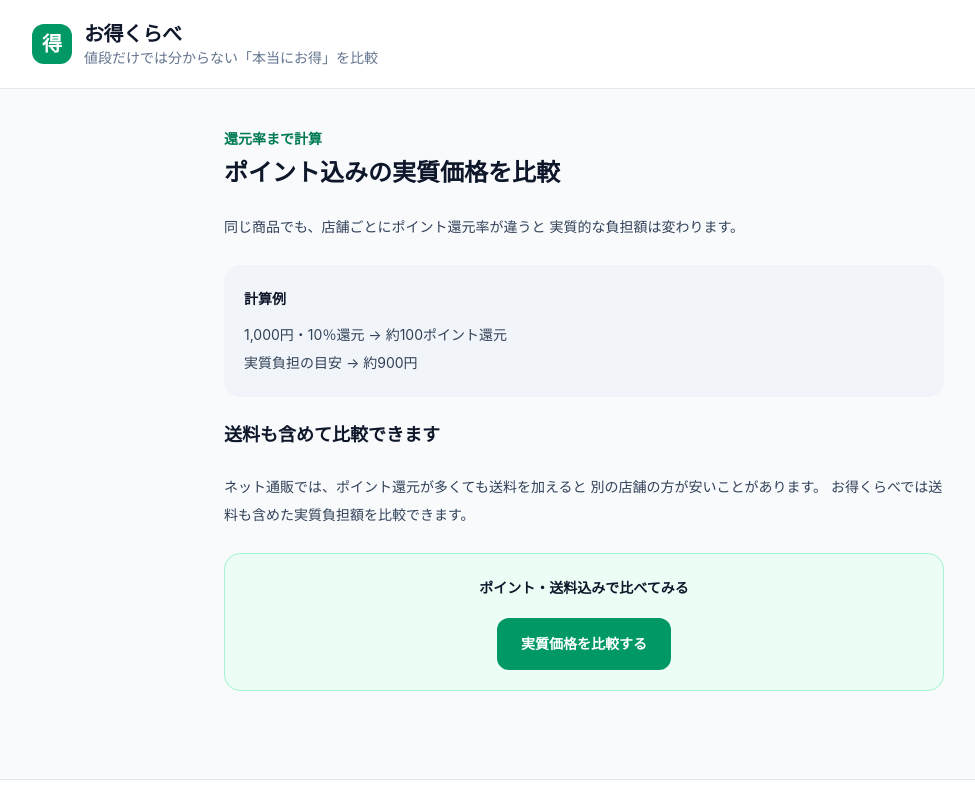
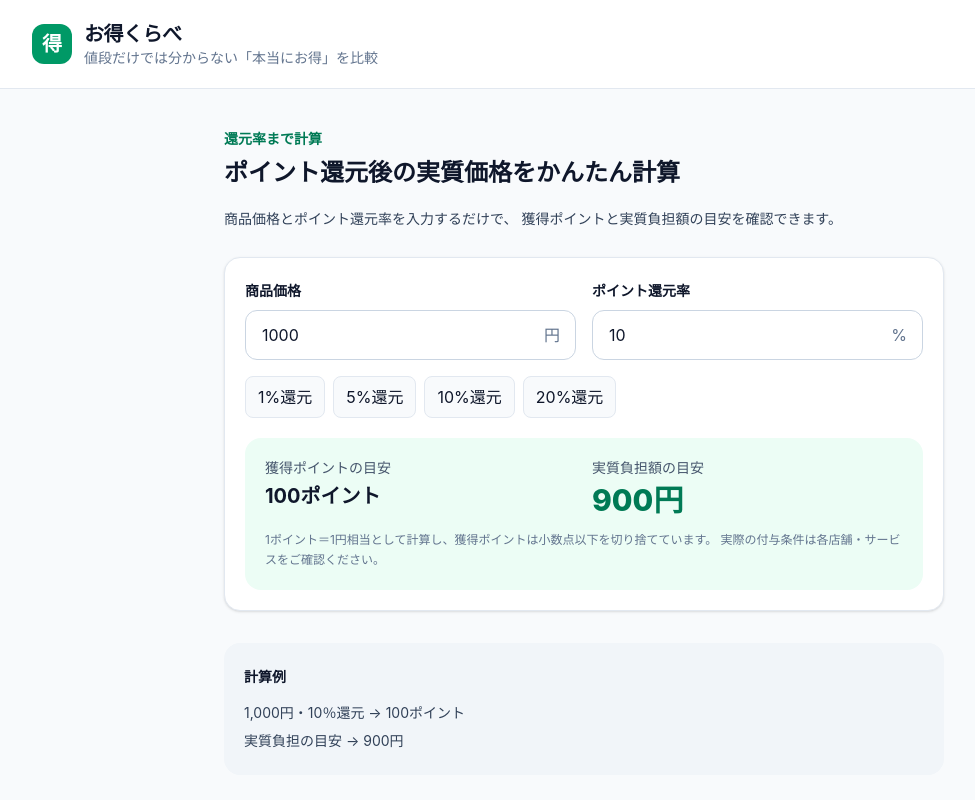
Before and after one commit to atm1510otoku/otoku-kurabe, a Next.js app: page /points in a window 1280 px wide. Shown: the top 800 px of the page, without its empty margins (56-1031 px from the left). Built offline with nearby package versions, Linux system fonts and the light colour scheme; no server answers.

Commit message:
Add interactive points calculator

```diff
--- a/app/lib/calculator.ts
+++ b/app/lib/calculator.ts
@@ -135,6 +135,28 @@ export function calculateDiscount(
   };
 }
 
+export function calculatePoints(
+  price: number,
+  pointRate: number,
+) {
+  const normalizedPrice = Math.max(0, price);
+  const normalizedRate = Math.max(0, pointRate);
+  const earnedPoints = Math.floor(
+    normalizedPrice * (normalizedRate / 100),
+  );
+  const effectivePrice = Math.max(
+    0,
+    normalizedPrice - earnedPoints,
+  );
+
+  return {
+    price: normalizedPrice,
+    pointRate: normalizedRate,
+    earnedPoints,
+    effectivePrice,
+  };
+}
+
 export function calculate(product: Product) {
   const meta = getUnitMeta(product.unit);
 
@@ -165,7 +187,8 @@ export function calculate(product: Product) {
 
   const discountedPrice = discount.discountedPrice;
   const afterCoupon = Math.max(0, discountedPrice - coupon);
-  const earnedPoints = Math.floor(afterCoupon * (pointRate / 100));
+  const pointResult = calculatePoints(afterCoupon, pointRate);
+  const earnedPoints = pointResult.earnedPoints;
   const payment = afterCoupon + shipping;
   const effectivePrice = Math.max(0, payment - earnedPoints);
 
--- /dev/null
+++ b/app/points/PointsCalculator.tsx
@@ -0,0 +1,103 @@
+"use client";
+
+import { useMemo, useState } from "react";
+import { calculatePoints } from "../lib/calculator";
+
+export default function PointsCalculator() {
+  const [price, setPrice] = useState("1000");
+  const [pointRate, setPointRate] = useState("10");
+
+  const result = useMemo(
+    () =>
+      calculatePoints(
+        Number(price) || 0,
+        Number(pointRate) || 0,
+      ),
+    [price, pointRate],
+  );
+
+  const formatPrice = (value: number) =>
+    value.toLocaleString("ja-JP", {
+      maximumFractionDigits: 2,
+    });
+
+  return (
+    <div className="rounded-2xl border border-slate-200 bg-white p-5 shadow-sm">
+      <div className="grid gap-4 sm:grid-cols-2">
+        <label>
+          <span className="text-sm font-bold text-slate-900">商品価格</span>
+
+          <div className="relative mt-2">
+            <input
+              type="number"
+              min="0"
+              inputMode="decimal"
+              value={price}
+              onChange={(event) => setPrice(event.target.value)}
+              className="w-full rounded-xl border border-slate-300 px-4 py-3 pr-10 text-lg outline-none focus:border-emerald-500 focus:ring-2 focus:ring-emerald-100"
+            />
+            <span className="absolute right-4 top-1/2 -translate-y-1/2 text-slate-500">
+              円
+            </span>
+          </div>
+        </label>
+
+        <label>
+          <span className="text-sm font-bold text-slate-900">
+            ポイント還元率
+          </span>
+
+          <div className="relative mt-2">
+            <input
+              type="number"
+              min="0"
+              inputMode="decimal"
+              value={pointRate}
+              onChange={(event) => setPointRate(event.target.value)}
+              className="w-full rounded-xl border border-slate-300 px-4 py-3 pr-10 text-lg outline-none focus:border-emerald-500 focus:ring-2 focus:ring-emerald-100"
+            />
+            <span className="absolute right-4 top-1/2 -translate-y-1/2 text-slate-500">
+              %
+            </span>
+          </div>
+        </label>
+      </div>
+
+      <div className="mt-4 flex flex-wrap gap-2">
+        {[1, 5, 10, 20].map((rate) => (
+          <button
+            key={rate}
+            type="button"
+            onClick={() => setPointRate(String(rate))}
+            className="rounded-lg border border-slate-200 bg-slate-50 px-3 py-2 text-sm font-bold hover:border-emerald-300 hover:bg-emerald-50"
+          >
+            {rate}%還元
+          </button>
+        ))}
+      </div>
+
+      <div className="mt-5 rounded-2xl bg-emerald-50 p-5">
+        <div className="grid gap-4 sm:grid-cols-2">
+          <div>
+            <p className="text-sm text-slate-600">獲得ポイントの目安</p>
+            <p className="mt-1 text-xl font-bold text-slate-900">
+              {result.earnedPoints.toLocaleString("ja-JP")}ポイント
+            </p>
+          </div>
+
+          <div>
+            <p className="text-sm text-slate-600">実質負担額の目安</p>
+            <p className="mt-1 text-3xl font-extrabold text-emerald-700">
+              {formatPrice(result.effectivePrice)}円
+            </p>
+          </div>
+        </div>
+
+        <p className="mt-3 text-xs leading-5 text-slate-500">
+          1ポイント＝1円相当として計算し、獲得ポイントは小数点以下を切り捨てています。
+          実際の付与条件は各店舗・サービスをご確認ください。
+        </p>
+      </div>
+    </div>
+  );
+}
--- a/app/points/page.tsx
+++ b/app/points/page.tsx
@@ -1,5 +1,6 @@
 import type { Metadata } from "next";
 import Link from "next/link";
+import PointsCalculator from "./PointsCalculator";
 
 export const metadata: Metadata = {
   title: "ポイント還元比較｜ポイント込みの実質価格を計算",
@@ -16,36 +17,41 @@ export default function PointsPage() {
       <p className="text-sm font-bold text-emerald-700">還元率まで計算</p>
 
       <h1 className="mt-2 text-2xl font-extrabold">
-        ポイント込みの実質価格を比較
+        ポイント還元後の実質価格をかんたん計算
       </h1>
 
-      <div className="mt-6 space-y-6 text-sm leading-7 text-slate-700">
-        <p>
-          同じ商品でも、店舗ごとにポイント還元率が違うと
-          実質的な負担額は変わります。
-        </p>
+      <p className="mt-4 text-sm leading-7 text-slate-700">
+        商品価格とポイント還元率を入力するだけで、
+        獲得ポイントと実質負担額の目安を確認できます。
+      </p>
 
+      <div className="mt-6">
+        <PointsCalculator />
+      </div>
+
+      <div className="mt-8 space-y-6 text-sm leading-7 text-slate-700">
         <div className="rounded-2xl bg-slate-100 p-5">
           <p className="font-bold text-slate-900">計算例</p>
           <p className="mt-2">
-            1,000円・10％還元 → 約100ポイント還元
+            1,000円・10％還元 → 100ポイント
           </p>
-          <p>実質負担の目安 → 約900円</p>
+          <p>実質負担の目安 → 900円</p>
         </div>
 
         <h2 className="text-lg font-bold text-slate-900">
-          送料も含めて比較できます
+          送料や割引まで含めて比較するなら
         </h2>
 
         <p>
           ネット通販では、ポイント還元が多くても送料を加えると
-          別の店舗の方が安いことがあります。
-          お得くらべでは送料も含めた実質負担額を比較できます。
+          別の商品や店舗の方が安くなる場合があります。
+          お得くらべの商品比較では、割引・クーポン・ポイント・送料・容量を
+          まとめて比較できます。
         </p>
 
         <div className="rounded-2xl border border-emerald-200 bg-emerald-50 p-5 text-center">
           <p className="font-bold text-slate-900">
-            ポイント・送料込みで比べてみる
+            ポイント・送料込みで商品を比べてみる
           </p>
 
           <Link
--- a/scripts/test-calculations.mjs
+++ b/scripts/test-calculations.mjs
@@ -2,6 +2,7 @@ import assert from "node:assert/strict";
 import {
   calculate,
   calculateDiscount,
+  calculatePoints,
   compareProducts,
   getTaxRateForCategory,
   toTaxExcludedPrice,
@@ -215,6 +216,32 @@ const tests = [
     },
   },
   {
+    name: "ポイント計算 1000円・10%還元",
+    run() {
+      const result = calculatePoints(1000, 10);
+      assert.equal(result.earnedPoints, 100);
+      assert.equal(result.effectivePrice, 900);
+    },
+  },
+  {
+    name: "ポイント計算は小数点以下を切り捨て",
+    run() {
+      const result = calculatePoints(999, 10);
+      assert.equal(result.earnedPoints, 99);
+      assert.equal(result.effectivePrice, 900);
+    },
+  },
+  {
+    name: "ポイント計算の負数は0として扱う",
+    run() {
+      const result = calculatePoints(-1000, -10);
+      assert.equal(result.price, 0);
+      assert.equal(result.pointRate, 0);
+      assert.equal(result.earnedPoints, 0);
+      assert.equal(result.effectivePrice, 0);
+    },
+  },
+  {
     name: "10%ポイント還元＋送料200円",
     run() {
       const result = calculate(
```
